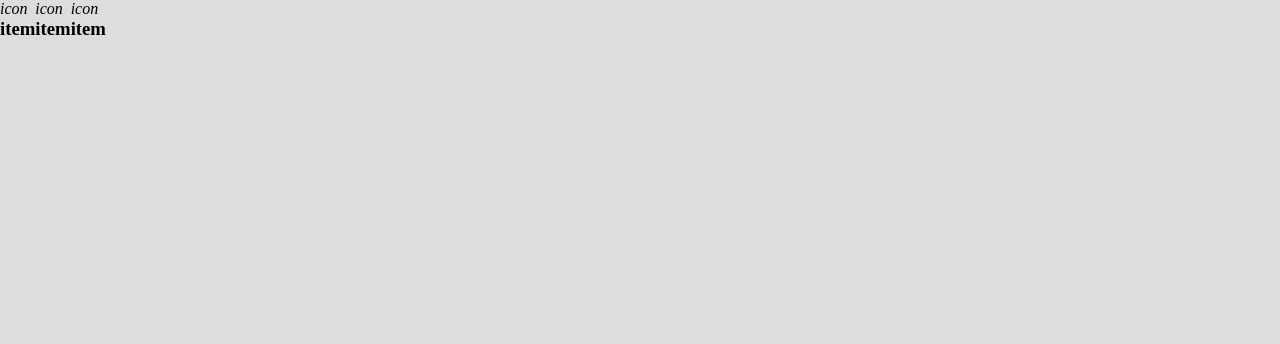
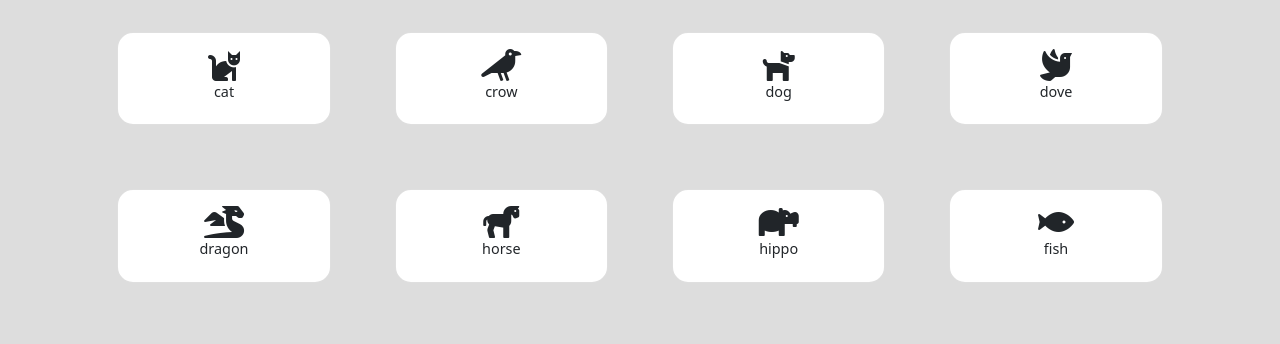
Before and after one commit to Nicola-Perera/js-es6-icons, a plain HTML site: page js-es6-icons/milestone_1/index.html in a window 1280 px wide. Shown: the top 344 px of the page. Drawn offline with nearby package versions, Linux system fonts and the light colour scheme.

Commit message:
complet milestone_1

```diff
--- a/js-es6-icons/milestone_1/assets/css/style.css
+++ b/js-es6-icons/milestone_1/assets/css/style.css
@@ -13,6 +13,25 @@ main
 main {
     background-color: #dddddd;
     display: flex;
-    height: 500px;
+    flex-wrap: wrap;
+    justify-content: center;
+}
+.card {
+    display: flex;
+    justify-content: center;
+    align-items: center;
+    margin: 2rem;
+    border-radius: 1rem;
+    padding: 1rem;
 
 }
+
+.icon {
+    font-size: 2rem;
+}
+h3 {
+    font-size: .9rem;
+}
+.card > div {
+    text-align: center;
+}
--- a/js-es6-icons/milestone_1/assets/js/main.js
+++ b/js-es6-icons/milestone_1/assets/js/main.js
@@ -107,3 +107,17 @@ const cardsList = [
 		family: 'fas'
 	}
 ];
+
+const containerRef = document.getElementById('container');
+
+
+cardsList.forEach((item) =>{
+	const card = `<div class="card col-2">
+					<div>
+						<i class="icon ${item.family} ${item.prefix}${item.name}"></i>
+						<h3 class="item">${item.name}</h3>
+					</div>
+				</div>`;
+	containerRef.innerHTML += card;
+	console.log(item.name);
+} )
--- a/js-es6-icons/milestone_1/index.html
+++ b/js-es6-icons/milestone_1/index.html
@@ -5,6 +5,7 @@
     <meta http-equiv="X-UA-Compatible" content="IE=edge">
     <meta name="viewport" content="width=device-width, initial-scale=1.0">
     <title>js-icons</title>
+    <link href="https://cdn.jsdelivr.net/npm/bootstrap@5.1.1/dist/css/bootstrap.min.css" rel="stylesheet" integrity="sha384-F3w7mX95PdgyTmZZMECAngseQB83DfGTowi0iMjiWaeVhAn4FJkqJByhZMI3AhiU" crossorigin="anonymous">
     <link rel="stylesheet" href="./assets/css/style.css">
     <link rel="stylesheet" href="https://cdnjs.cloudflare.com/ajax/libs/font-awesome/5.15.4/css/all.min.css" integrity="sha512-1ycn6IcaQQ40/MKBW2W4Rhis/DbILU74C1vSrLJxCq57o941Ym01SwNsOMqvEBFlcgUa6xLiPY/NS5R+E6ztJQ==" crossorigin="anonymous" referrerpolicy="no-referrer" />
 </head>
@@ -12,21 +13,8 @@
 
     <header></header>
 
-    <main class="container">
-        <div class="card">
-            <i class="icon">icon</i>
-            <h3 class="item">item</h3>
-        </div>
+    <main id="container">
 
-        <div class="card">
-            <i class="icon">icon</i>
-            <h3 class="item">item</h3>
-        </div>
-
-        <div class="card">
-            <i class="icon">icon</i>
-            <h3 class="item">item</h3>
-        </div>
     </main>
 
     <script src="./assets/js/main.js"></script>
```
